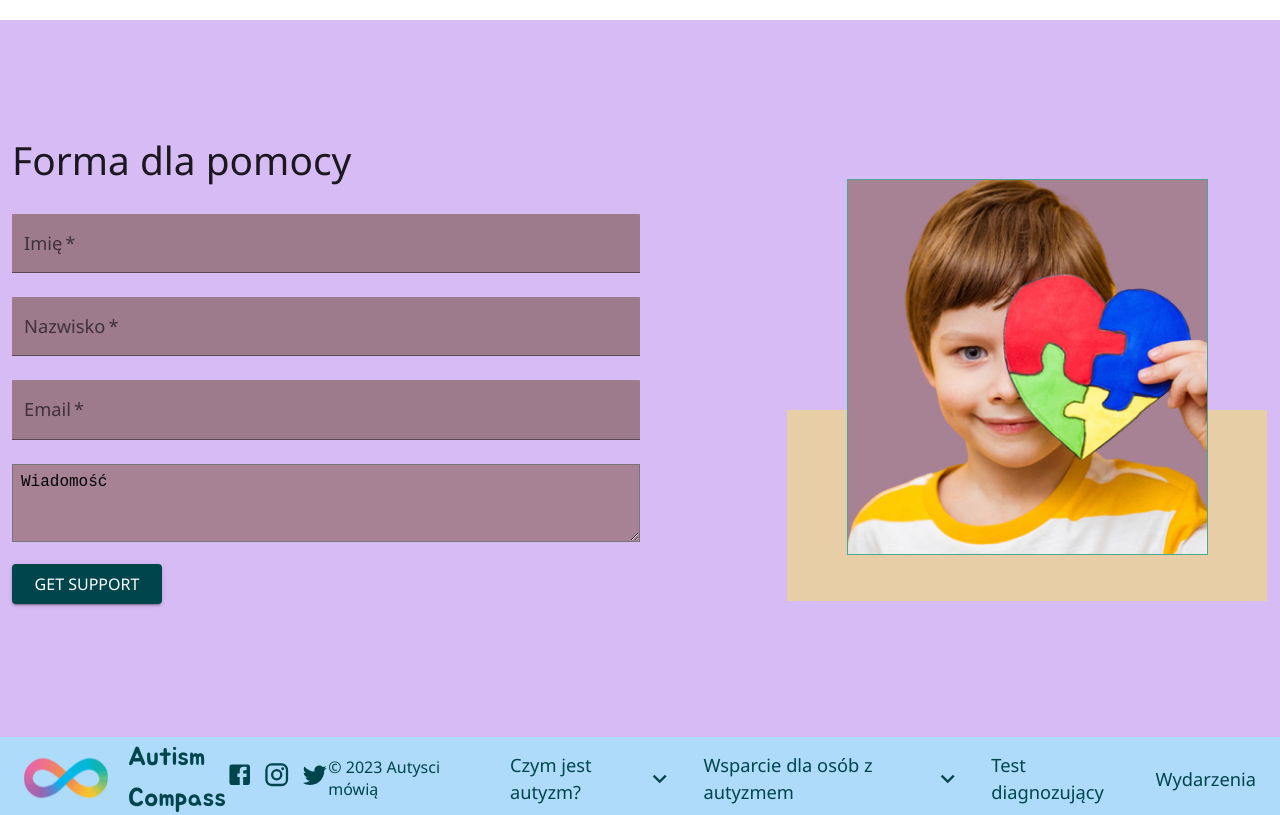
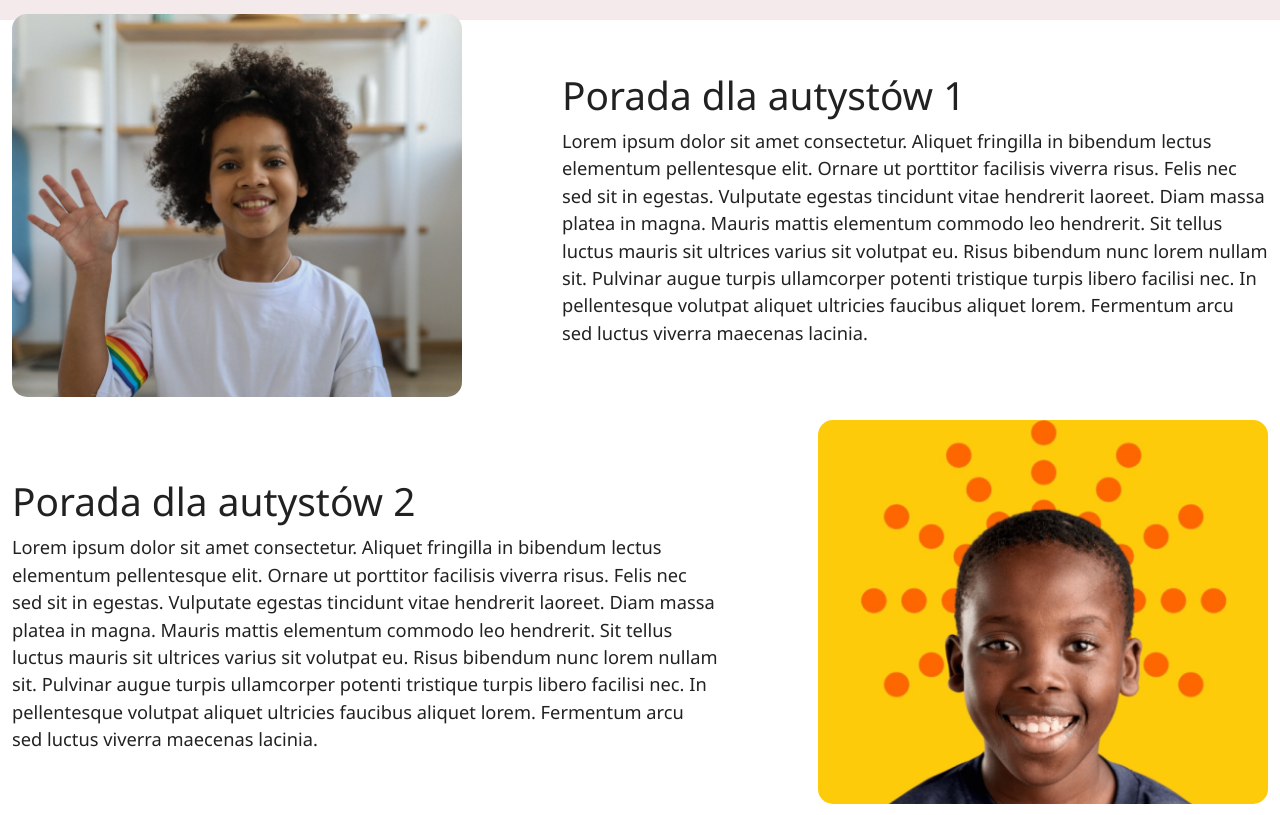
Before and after one commit to Mazurkevichvs/AutismCompass, a React (Vite) app in the folder ui/: page /support in a window 1280 px wide. Shown: the part 2380-3195 px from the top of the page. Built offline with nearby package versions, Linux system fonts and the light colour scheme.

Commit message:
add supportAdvices component,initially finished Support page

```diff
--- /dev/null
+++ b/ui/src/components/SupportAdvices/SupportAdvices.tsx
@@ -0,0 +1,63 @@
+import React from 'react';
+import { Container, Box, Typography } from '@mui/material';
+
+const SupportAdvices: React.FC = () => {
+  return (
+    <>
+      <section>
+        <Container maxWidth="lg">
+          <Box sx={{ display: 'flex', alignItems: 'center' }}>
+            <Box sx={{mr:'100px'}}>
+              <img
+                src="/img/support-kid1.png"
+                alt="First Block"
+                style={{ width: '450px', height: 'auto', borderRadius:'15px' }}
+              />
+            </Box>
+            <Box>
+              <Typography variant="h4" mb={2}>
+                Porada dla autystów 1
+              </Typography>
+              <Typography variant="body1">
+                Lorem ipsum dolor sit amet consectetur. Aliquet fringilla in bibendum lectus
+                elementum pellentesque elit. Ornare ut porttitor facilisis viverra risus. Felis nec
+                sed sit in egestas. Vulputate egestas tincidunt vitae hendrerit laoreet. Diam massa
+                platea in magna. Mauris mattis elementum commodo leo hendrerit. Sit tellus luctus
+                mauris sit ultrices varius sit volutpat eu. Risus bibendum nunc lorem nullam sit.
+                Pulvinar augue turpis ullamcorper potenti tristique turpis libero facilisi nec. In
+                pellentesque volutpat aliquet ultricies faucibus aliquet lorem. Fermentum arcu sed
+                luctus viverra maecenas lacinia.
+              </Typography>
+            </Box>
+          </Box>
+          <Box sx={{ display: 'flex', alignItems: 'center', my: 4 }}>
+            <Box>
+              <Typography variant="h4" mb={2}>
+                Porada dla autystów 2
+              </Typography>
+              <Typography variant="body1">
+                Lorem ipsum dolor sit amet consectetur. Aliquet fringilla in bibendum lectus
+                elementum pellentesque elit. Ornare ut porttitor facilisis viverra risus. Felis nec
+                sed sit in egestas. Vulputate egestas tincidunt vitae hendrerit laoreet. Diam massa
+                platea in magna. Mauris mattis elementum commodo leo hendrerit. Sit tellus luctus
+                mauris sit ultrices varius sit volutpat eu. Risus bibendum nunc lorem nullam sit.
+                Pulvinar augue turpis ullamcorper potenti tristique turpis libero facilisi nec. In
+                pellentesque volutpat aliquet ultricies faucibus aliquet lorem. Fermentum arcu sed
+                luctus viverra maecenas lacinia.
+              </Typography>
+            </Box>
+            <Box sx={{ml:'100px'}}>
+              <img
+                src="/img/support-kid2.png"
+                alt="Third Block"
+                style={{ width: '450px', height: 'auto', borderRadius:'15px' }}
+              />
+            </Box>
+          </Box>
+        </Container>
+      </section>
+    </>
+  );
+};
+
+export default SupportAdvices;
--- a/ui/src/components/SupportTabs/SupportTabs.tsx
+++ b/ui/src/components/SupportTabs/SupportTabs.tsx
@@ -10,8 +10,8 @@ const SupportTabs: React.FC = () => {
 
   return (
     <>
-      <section>
-        <Container>
+      <section style={{backgroundColor:'#F5EAEB'}}>
+        <Container maxWidth="lg">
           <Box
             sx={{
               backgroundColor: '#BDE6D3',
--- a/ui/src/components/index.ts
+++ b/ui/src/components/index.ts
@@ -11,3 +11,4 @@ export {default as Footer} from './Footer/Footer';
 export {default as SideBarNav} from './SideBarNav/SideBarNav';
 export {default as VideoSection} from './VideoSection/VideoSection';
 export {default as SupportTabs} from './SupportTabs/SupportTabs';
+export {default as SupportAdvices} from './SupportAdvices/SupportAdvices';
--- a/ui/src/pages/Support.tsx
+++ b/ui/src/pages/Support.tsx
@@ -1,8 +1,7 @@
 import React from 'react';
 import { Box, Typography, Container, useTheme } from '@mui/material';
 import './pages.scss'
-import { VideoSection } from '../components';
-import SupportTabs from '../components/SupportTabs/SupportTabs';
+import { SupportAdvices, VideoSection, SupportTabs } from '../components';
 const Support: React.FC = () => {
     const theme = useTheme();
   return (
@@ -17,6 +16,7 @@ const Support: React.FC = () => {
       </section>
         <VideoSection/>
         <SupportTabs/>
+        <SupportAdvices/>
     </>
   );
 };
```
Also changed, not shown: ui/public/img/support-kid1.png (added), ui/public/img/support-kid2.png (added).
